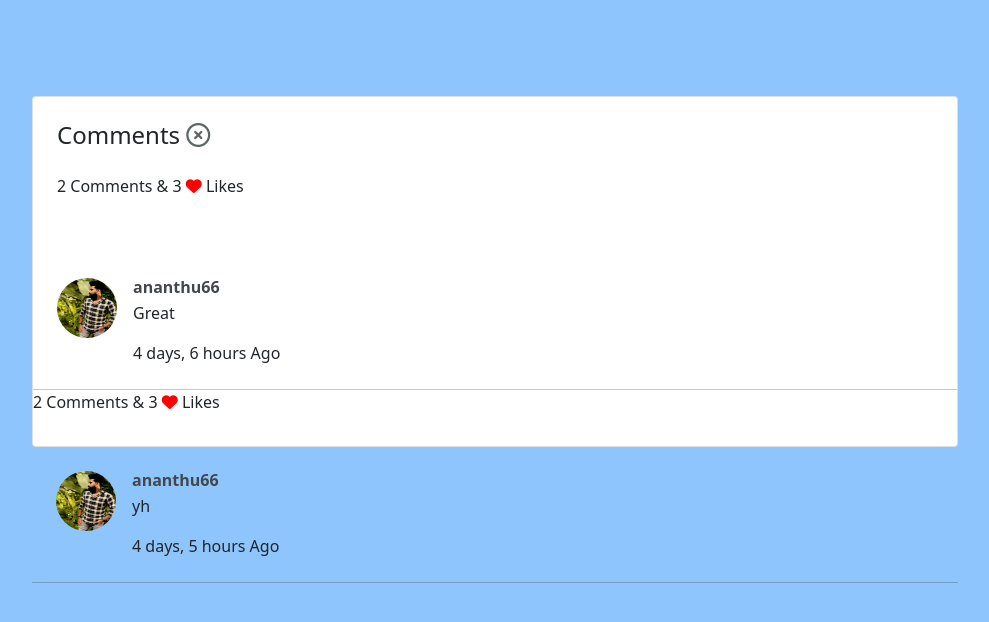
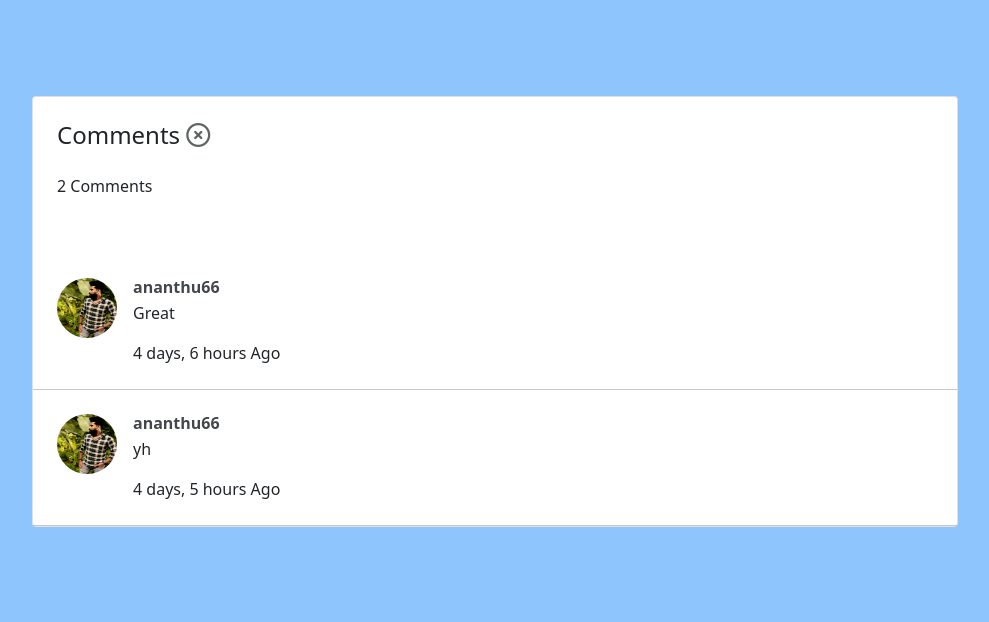
Before and after one commit to Ananthu303/Social-media-app, a Django app: page /comments/32 in a window 1280 px wide. Shown: the top 622 px of the page, without its empty margins (145-1134 px from the left). Run offline with Django 4.2, Linux system fonts and the light colour scheme; data comes from the database, SQL or seed files in the repository; both versions use the stored data as it was after the commit; some libraries are stand-ins or nearby versions.

Commit message:
likes of post in comments removed

```diff
--- a/socialapp/templates/comments.html
+++ b/socialapp/templates/comments.html
@@ -19,19 +19,22 @@
           <div class="card text-dark">
             <div class="card-body p-4">
               <h4 class="mb-0">Comments <span> <a href="{% url 'home' %}" style="text-decoration: none;color:#5e6464;" type="submit" ><i class="fa-regular fa-circle-xmark"></i></a></span></h4> <br>
-              {% for post in comments %}
-              <p class="fw-strong mb-4 pb-2">{{count}} Comments & {{post.post.likes.all.count}} <i class="fa-solid fa-heart" style="color: red;"></i> Likes</p>
+
+              <p class="fw-strong mb-4 pb-2">{{count}} Comments
 
 
             </div>
 
 
+            {% for post in comments %}
 
             <div class="card-body p-4">
+
               <div class="d-flex flex-start">
                 <img class="rounded-circle shadow-1-strong me-3"
                   src="{{post.profile.profile_img.url}}" alt="avatar" width="60"
                   height="60" />
+
                 <div>
                   <h6 class="fw-bold mb-1"><a style="text-decoration: none;color: rgb(67, 71, 75);" href="{% url 'view-profile' post.user.id %}">{{post.user}}</a></h6>
                   <!-- message -->
@@ -45,7 +48,7 @@
                 <form action="" method="POST">{% csrf_token %}
 
 
-                  <a href="http://127.0.0.1:8000/delete-comment/{{i.id}}" class="link-muted"><i class="fa-solid fa-trash ms-2" style="color: rgb(185, 47, 47);"></i></a>
+                  <a href="http://127.0.0.1:8000/delete-comment/{{post.id}}" class="link-muted"><i class="fa-solid fa-trash ms-2" style="color: rgb(185, 47, 47);"></i></a>
 
                 </form>
 
@@ -73,7 +76,7 @@
             <textarea class="form-control"  id="textAreaExample" name="message" rows="4"></textarea> <br>
 
             <input type="submit" class="btn btn-primary" value="Submit">
-            <a href="{% url 'feed' %}" type="submit" class="btn btn-secondary">Back</a>
+            <a href="{% url 'home' %}" type="submit" class="btn btn-secondary">Back</a>
 
         </form>
         </div>
--- a/socialapp/templates/feed.html
+++ b/socialapp/templates/feed.html
@@ -79,7 +79,7 @@ background-image: url('https://png.pngtree.com/thumb_back/fh260/background/20210
                 </a>
                 <ul class="dropdown-menu" aria-labelledby="navbarDropdown">
                   <li><a class="dropdown-item" href="{% url 'view-profile' request.user.id %}">View Profile</a></li>
-                  <li><a class="dropdown-item" href="{% url 'profile-edit' request.user.id %}">Edit profile</a></li>
+
                   <li><a class="dropdown-item" href="{% url 'logout' %}">Logout</a></li>
                 </ul>
               </li>
--- a/socialapp/templates/home.html
+++ b/socialapp/templates/home.html
@@ -80,7 +80,7 @@ background-image: url('https://png.pngtree.com/thumb_back/fh260/background/20210
                 </a>
                 <ul class="dropdown-menu" aria-labelledby="navbarDropdown">
                   <li><a class="dropdown-item" href="{% url 'view-profile' request.user.id %}">View Profile</a></li>
-                  <li><a class="dropdown-item" href="{% url 'profile-edit' request.user.id %}">Edit profile</a></li>
+
                   <li><a class="dropdown-item" href="{% url 'logout' %}">Logout</a></li>
                 </ul>
               </li>
```
Also changed, not shown: db.sqlite3, socialapp/templates/wash3.jpeg (deleted).
